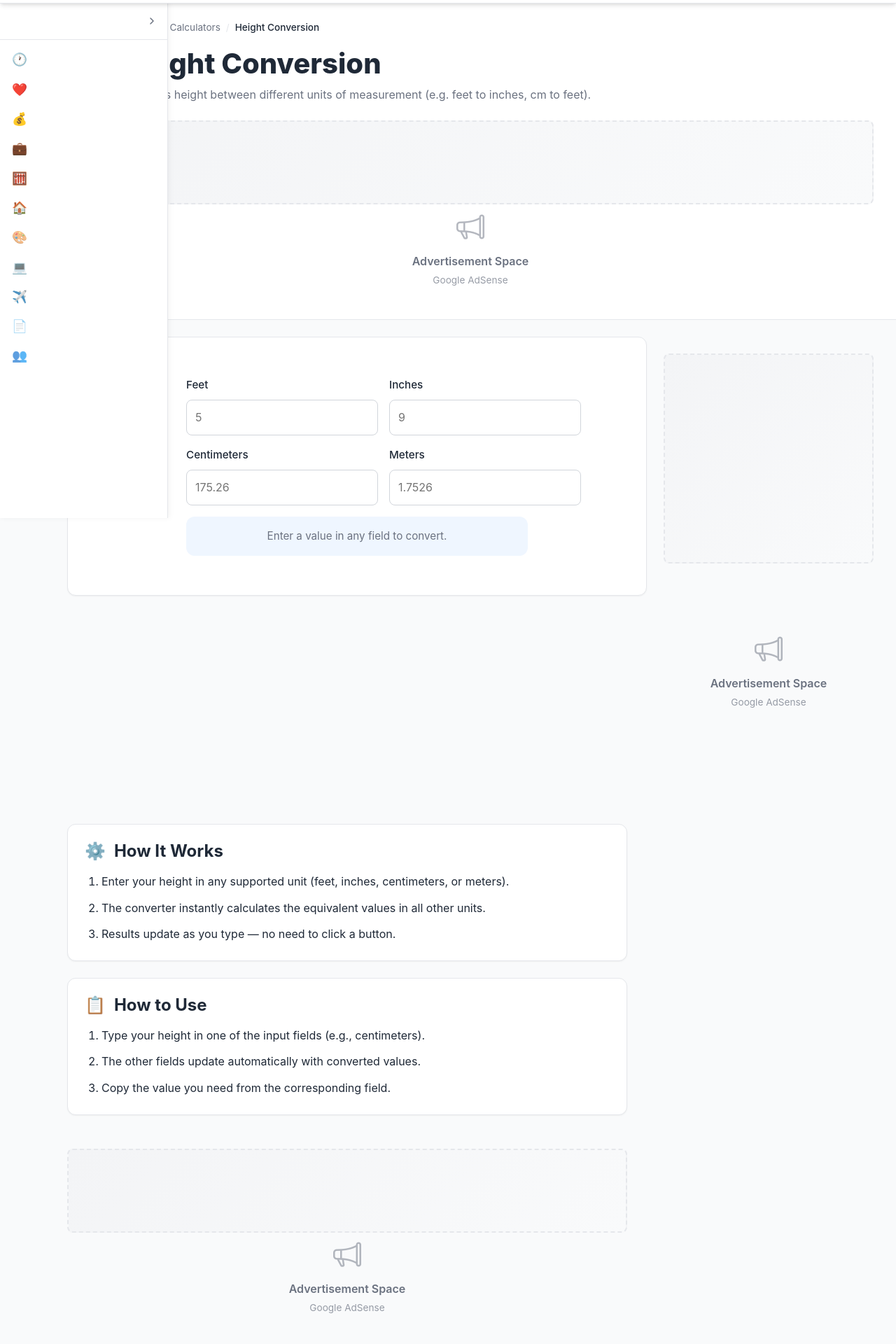
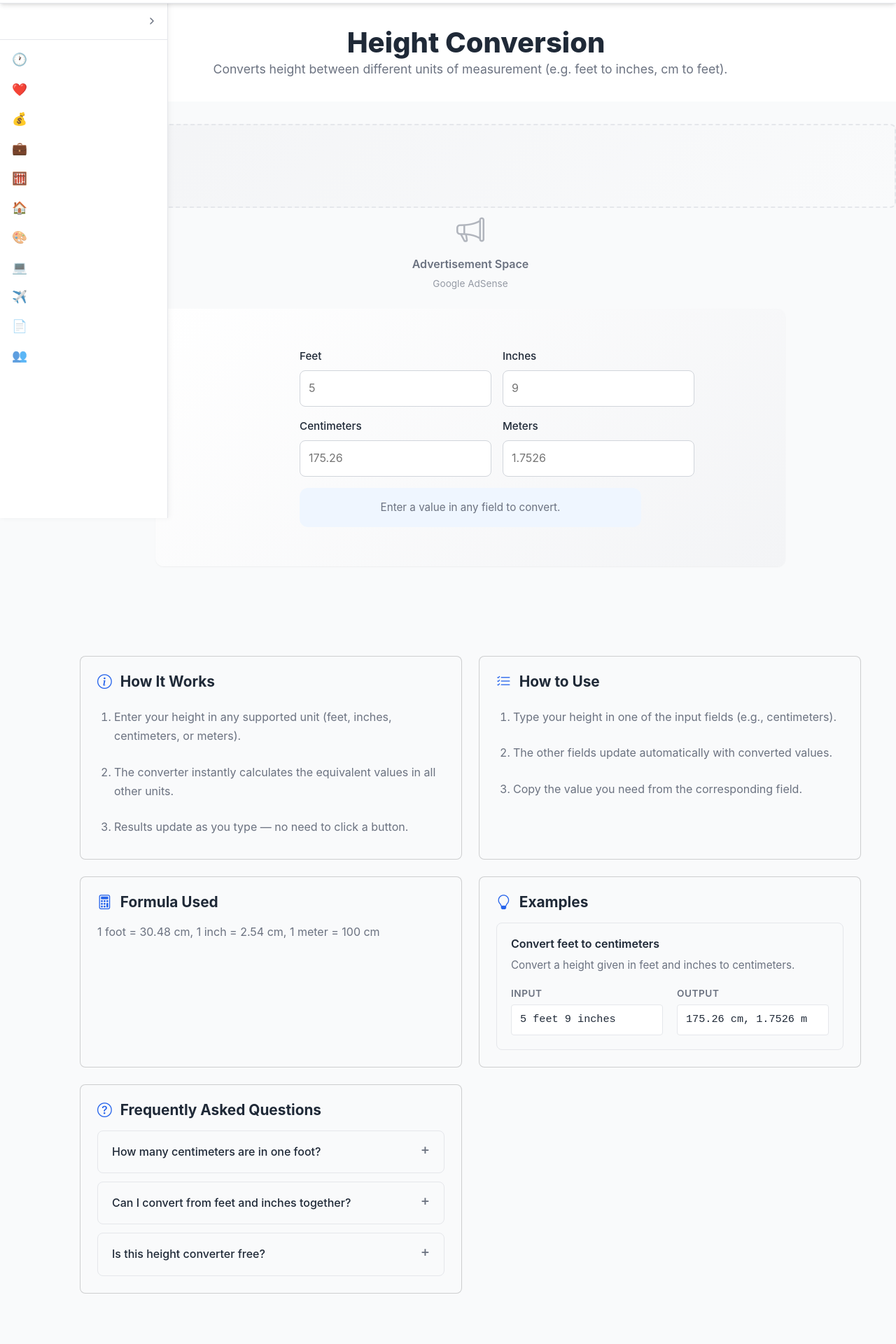
Before and after one commit to maaruriprojects/maaruri-tools-v1, an Angular app in the folder client/: page /converters-calculators/height-conversion in a window 1280 px wide. Shown: the part 60-1980 px from the top of the page at 70% size. Built offline with nearby package versions, Linux system fonts and the light colour scheme.

Commit message:
Update tool pages to new POC design

```diff
--- a/client/src/app/features/tools/tool-shell/tool-shell.html
+++ b/client/src/app/features/tools/tool-shell/tool-shell.html
@@ -1,34 +1,23 @@
 @if (tool() && category()) {
-  <!-- ── Hero section ────────────────────────────────────────── -->
-  <section class="mt-tool-hero">
-    <div class="mt-container">
-      <nav class="mt-tool-breadcrumb">
-        <a routerLink="/">Home</a>
-        <span class="mt-tool-breadcrumb__sep">/</span>
-        <a [routerLink]="'/' + category()!.slug">{{ category()!.name }}</a>
-        <span class="mt-tool-breadcrumb__sep">/</span>
-        <span class="mt-tool-breadcrumb__current">{{ tool()!.name }}</span>
-      </nav>
-      <div class="mt-tool-hero__content">
-        <span class="mt-tool-hero__icon">{{ getIcon(tool()!.icon) }}</span>
-        <div>
-          <h1 class="mt-tool-hero__title">{{ tool()!.name }}</h1>
-          <p class="mt-tool-hero__desc">{{ tool()!.shortDescription }}</p>
-        </div>
-      </div>
-      <div class="mt-tool-hero__ad">
-        <app-ad-auto slot="0000000000" />
-      </div>
+  <!-- ── Page header ─────────────────────────────────────────── -->
+  <section class="tool-page-header">
+    <div class="container">
+      <h1 class="tool-page-title">
+        <i class="bi" [class]="'bi-' + tool()!.icon"></i>
+        <span>{{ tool()!.name }}</span>
+      </h1>
+      <p class="tool-page-description">{{ tool()!.shortDescription }}</p>
     </div>
   </section>
 
-  <!-- ── Main workspace ─────────────────────────────────────── -->
-  <section class="mt-tool-workspace">
-    <div class="mt-container">
-      <div class="mt-tool-layout" [class.mt-tool-layout--full]="isFullWidth()">
-        <!-- Tool UI area (placeholder for now — actual tools come later) -->
-        <div class="mt-tool-layout__main">
-          <div class="mt-tool-workspace-card mt-card">
+  <!-- ── Ad banner ───────────────────────────────────────────── -->
+  <app-ad-banner slot="0000000000" />
+
+  <!-- ── Tool container ──────────────────────────────────────── -->
+  <section class="tool-container-section">
+    <div class="container">
+      <div class="tool-container-card" [class.tool-container-card--full]="isFullWidth()">
+        <div class="tool-container-card__body">
           @switch (toolSlug()) {
             @case ('digital-clock') { <app-digital-clock /> }
             @case ('analog-clock') { <app-analog-clock /> }
@@ -40,146 +29,101 @@
             @case ('height-conversion') { <app-height-conversion /> }
             @case ('word-counter') { <app-word-counter /> }
             @default {
-                <div class="mt-tool-placeholder">
-                  <span class="mt-tool-placeholder__icon">{{ getIcon(tool()!.icon) }}</span>
-                  <p class="mt-tool-placeholder__text">This tool is not yet available.</p>
+              <div class="tool-placeholder">
+                <p class="tool-placeholder__text">This tool is not yet available.</p>
               </div>
             }
           }
         </div>
-
-          <!-- Mobile/full-width: rectangle ad moves below -->
-          @if (isFullWidth()) {
-            <div class="mt-tool-layout__ad-below">
-              <app-ad-rectangle slot="0000000000" />
-            </div>
-          }
-        </div>
-
-        <!-- Desktop right-side rectangle ad (hidden for full-width tools) -->
-        @if (!isFullWidth()) {
-          <aside class="mt-tool-layout__sidebar">
-            <app-ad-rectangle slot="0000000000" />
-          </aside>
-        }
       </div>
     </div>
   </section>
 
-  <!-- ── Content information blocks ──────────────────────────── -->
+  <!-- ── Info section ────────────────────────────────────────── -->
   @if (contentBlocks().length > 0) {
-    <section class="mt-tool-content">
-      <div class="mt-container">
-        <div class="mt-tool-content__blocks">
-          @for (block of contentBlocks(); track block.type; let i = $index) {
-            <div class="mt-tool-content__block mt-card" [id]="block.type">
-              <h2 class="mt-tool-content__block-title">
-                <span class="mt-tool-content__block-icon">{{ block.icon }}</span>
+    <section class="tool-info-section">
+      <div class="container">
+        <div class="row g-4">
+          @for (block of contentBlocks(); track block.type) {
+            <div class="col-md-6">
+              <div class="card info-card" [id]="block.type">
+                <h2 class="info-card__title">
+                  <i class="bi"
+                    [class]="block.type === 'howItWorks' ? 'bi-info-circle' : block.type === 'howToUse' ? 'bi-list-check' : block.type === 'formula' ? 'bi-calculator' : block.type === 'examples' ? 'bi-lightbulb' : 'bi-question-circle'"></i>
                   {{ block.title }}
                 </h2>
-
-              <div class="mt-tool-content__block-body">
-                <!-- How It Works / How to Use: numbered steps -->
+                <div class="info-card__body">
                   @if (block.type === 'howItWorks') {
-                  <ol class="mt-tool-steps">
+                    <ol class="usage-list">
                       @for (step of howItWorks(); track step) {
                         <li>{{ step }}</li>
                       }
                     </ol>
                   } @else if (block.type === 'howToUse') {
-                  <ol class="mt-tool-steps">
+                    <ol class="usage-list">
                       @for (step of howToUse(); track step) {
                         <li>{{ step }}</li>
                       }
                     </ol>
                   } @else if (block.type === 'formula') {
                     @if (formula()) {
-                    <div class="mt-tool-formula">{{ formula() }}</div>
+                      <p class="info-card__text">{{ formula() }}</p>
                     }
                   } @else if (block.type === 'examples') {
-                  <div class="mt-tool-examples">
+                    <div class="info-card__examples">
                       @for (ex of examples(); track ex.title) {
-                      <div class="mt-tool-example">
-                        <h3 class="mt-tool-example__title">{{ ex.title }}</h3>
-                        <p class="mt-tool-example__desc">{{ ex.description }}</p>
-                        <div class="mt-tool-example__io">
-                          <div class="mt-tool-example__field">
-                            <span class="mt-tool-example__label">Input</span>
-                            <span class="mt-tool-example__value">{{ ex.input }}</span>
+                        <div class="info-card__example">
+                          <h3 class="info-card__example-title">{{ ex.title }}</h3>
+                          <p class="info-card__example-desc">{{ ex.description }}</p>
+                          <div class="info-card__example-io">
+                            <div class="info-card__example-field">
+                              <span class="info-card__example-label">Input</span>
+                              <span class="info-card__example-value">{{ ex.input }}</span>
                             </div>
-                          <div class="mt-tool-example__field">
-                            <span class="mt-tool-example__label">Output</span>
-                            <span class="mt-tool-example__value">{{ ex.output }}</span>
+                            <div class="info-card__example-field">
+                              <span class="info-card__example-label">Output</span>
+                              <span class="info-card__example-value">{{ ex.output }}</span>
                             </div>
                           </div>
                         </div>
                       }
                     </div>
                   } @else if (block.type === 'faq') {
-                  <div class="mt-tool-faq">
+                    <div class="info-card__faq">
                       @for (item of faq(); track item.question) {
-                      <details class="mt-tool-faq__item">
-                        <summary class="mt-tool-faq__question">{{ item.question }}</summary>
-                        <p class="mt-tool-faq__answer">{{ item.answer }}</p>
+                        <details class="info-card__faq-item">
+                          <summary class="info-card__faq-question">{{ item.question }}</summary>
+                          <p class="info-card__faq-answer">{{ item.answer }}</p>
                         </details>
                       }
                     </div>
                   }
                 </div>
               </div>
-
-            <!-- Insert in-article ad after every 2 blocks -->
-            @if ((i + 1) % 2 === 0 && i < contentBlocks().length - 1) {
-              <div class="mt-tool-content__ad">
-                <app-ad-in-article slot="0000000000" />
             </div>
-            }
           }
         </div>
       </div>
     </section>
   }
 
-  <!-- ── Related tools ───────────────────────────────────────── -->
-  @if (relatedTools().length > 0) {
-    <section class="mt-tool-related">
-      <div class="mt-container">
-        <h2 class="mt-tool-related__title">Related Tools</h2>
-        <div class="mt-tool-related__grid">
-          @for (rel of relatedTools(); track rel.id) {
-            <a class="mt-tool-related__card mt-card" [routerLink]="'/' + rel.categorySlug + '/' + rel.slug">
-              <span class="mt-tool-related__card-icon">{{ getIcon(rel.icon) }}</span>
-              <div>
-                <h3 class="mt-tool-related__card-name">{{ rel.name }}</h3>
-                <p class="mt-tool-related__card-desc">{{ rel.shortDescription }}</p>
-              </div>
-            </a>
-          }
-        </div>
-      </div>
-    </section>
-  }
-
-  <!-- ── Bottom banner ad ─────────────────────────────────────── -->
-  <div class="mt-tool-bottom-ad">
+  <!-- ── Bottom ad banner ────────────────────────────────────── -->
   <app-ad-banner slot="0000000000" />
-  </div>
 } @else if (loaded()) {
-  <!-- Tool not found -->
-  <section class="mt-tool-not-found">
-    <div class="mt-container">
-      <div class="mt-tool-not-found__inner">
-        <span class="mt-tool-not-found__icon">🔍</span>
-        <h1 class="mt-tool-not-found__title">Tool Not Found</h1>
-        <p class="mt-tool-not-found__text">The tool you're looking for doesn't exist or may have been moved.</p>
-        <a class="mt-tool-not-found__link" routerLink="/">Back to Home</a>
+  <section class="tool-not-found">
+    <div class="container">
+      <div class="tool-not-found__inner">
+        <i class="bi bi-search tool-not-found__icon"></i>
+        <h1 class="tool-not-found__title">Tool Not Found</h1>
+        <p class="tool-not-found__text">The tool you're looking for doesn't exist or may have been moved.</p>
+        <a class="tool-not-found__link" routerLink="/">Back to Home</a>
       </div>
     </div>
   </section>
 } @else {
-  <section class="mt-tool-loading">
-    <div class="mt-container">
-      <p class="mt-text-muted">Loading...</p>
+  <section class="tool-loading">
+    <div class="container">
+      <p class="tool-loading__text">Loading...</p>
     </div>
   </section>
 }
--- a/client/src/app/features/tools/tool-shell/tool-shell.scss
+++ b/client/src/app/features/tools/tool-shell/tool-shell.scss
@@ -2,239 +2,157 @@
 
 :host {
   display: block;
+  min-height: 100vh;
 }
 
-// ── Hero ────────────────────────────────────────────────────
-.mt-tool-hero {
-  padding: 1.5rem 1rem 1.25rem;
+// ── Page header ──────────────────────────────────────────────
+.tool-page-header {
+  text-align: center;
+  padding: 2rem 0;
+  margin-bottom: 2rem;
   background: var(--bg-primary);
-  border-bottom: 1px solid var(--border-color);
 }
 
-.mt-tool-breadcrumb {
+.tool-page-title {
   display: flex;
   align-items: center;
-  gap: 0.5rem;
-  font-size: 0.85rem;
-  color: var(--text-secondary);
-  margin-bottom: 1rem;
-
-  a {
-    color: var(--text-secondary);
-    text-decoration: none;
-    transition: color var(--transition-speed) ease;
-
-    &:hover { color: var(--primary-color); }
-  }
-
-  &__sep { color: var(--border-color); }
-  &__current { color: var(--text-primary); font-weight: 500; }
-}
-
-.mt-tool-hero__content {
-  display: flex;
-  align-items: flex-start;
-  gap: 1.25rem;
-  margin-bottom: 1.25rem;
-}
-
-.mt-tool-hero__icon {
-  font-size: 3rem;
-  flex-shrink: 0;
-  line-height: 1;
-}
-
-.mt-tool-hero__title {
+  justify-content: center;
+  gap: 1rem;
   font-size: 2.5rem;
   font-weight: 800;
   color: var(--text-primary);
-  margin: 0 0 0.5rem;
+  margin: 0;
+
+  i {
+    color: var(--primary-color);
+    font-size: 2.5rem;
+  }
 
   @include bp.mobile {
-    font-size: 1.75rem;
+    flex-direction: column;
+    gap: 0.5rem;
+    font-size: 2rem;
+
+    i {
+      font-size: 2rem;
+    }
   }
 }
 
-.mt-tool-hero__desc {
-  font-size: 1rem;
+.tool-page-description {
+  font-size: 1.1rem;
   color: var(--text-secondary);
   margin: 0;
 }
 
-.mt-tool-hero__ad {
-  margin-top: 1rem;
+// ── Tool container ───────────────────────────────────────────
+.tool-container-section {
+  padding: 0 0 2rem;
 }
 
-// ── Workspace layout ────────────────────────────────────────
-.mt-tool-workspace {
-  padding: 1.5rem 1rem;
+.tool-container-card {
+  max-width: 900px;
+  margin: 0 auto;
+  background: linear-gradient(135deg, var(--bg-primary), var(--bg-tertiary));
+  border-radius: 12px;
+  box-shadow: var(--shadow-sm);
+  overflow: hidden;
+
+  &--full {
+    max-width: 700px;
   }
 
-.mt-tool-layout {
-  display: grid;
-  grid-template-columns: 1fr 300px;
-  gap: 1.5rem;
-
-  &--full {
-    grid-template-columns: 1fr;
-  }
-
-  @include bp.tablet-down {
-    grid-template-columns: 1fr;
-  }
-}
-
-.mt-tool-layout__main {
-  min-width: 0;
-}
-
-.mt-tool-layout__sidebar {
-  @include bp.tablet-down {
-    display: none;
-  }
-}
-
-.mt-tool-layout__ad-below {
-  margin-top: 1.5rem;
-  display: none;
-
-  @include bp.tablet-down {
-    display: block;
-  }
-}
-
-// ── Tool placeholder ─────────────────────────────────────────
-.mt-tool-workspace-card {
+  &__body {
     padding: 2rem;
   min-height: 300px;
     display: flex;
     align-items: center;
     justify-content: center;
   }
+}
 
-.mt-tool-placeholder {
+// ── Tool placeholder ─────────────────────────────────────────
+.tool-placeholder {
   text-align: center;
-
-  &__icon {
-    font-size: 3rem;
-    display: block;
-    margin-bottom: 1rem;
-    opacity: 0.5;
-  }
 
   &__text {
     font-size: 1.25rem;
     font-weight: 700;
     color: var(--text-primary);
-    margin: 0 0 0.5rem;
-  }
-
-  &__hint {
-    font-size: 0.95rem;
-    color: var(--text-secondary);
     margin: 0;
   }
 }
 
-// ── Content blocks ───────────────────────────────────────────
-.mt-tool-content {
-  padding: 1.5rem 1rem;
+// ── Info section ─────────────────────────────────────────────
+.tool-info-section {
+  padding: 3rem 0;
+  margin-top: 3rem;
 }
 
-.mt-tool-content__blocks {
-  display: flex;
-  flex-direction: column;
-  gap: 1.5rem;
-  max-width: 800px;
-}
+.info-card {
+  padding: 1.5rem;
+  height: 100%;
 
-.mt-tool-content__block {
-  padding: 1.5rem;
-}
-
-.mt-tool-content__block-title {
+  &__title {
     display: flex;
     align-items: center;
     gap: 0.75rem;
-  font-size: 1.5rem;
+    font-size: 1.3rem;
     font-weight: 700;
     color: var(--text-primary);
     margin: 0 0 1rem;
+
+    i {
+      color: var(--primary-color);
+      font-size: 1.3rem;
+    }
   }
 
-.mt-tool-content__block-icon {
-  font-size: 1.5rem;
+  &__body {
+    font-size: 1rem;
+    color: var(--text-secondary);
+    line-height: 1.7;
   }
 
-.mt-tool-content__block-body {
-  font-size: 1rem;
-  color: var(--text-primary);
-  line-height: 1.6;
-}
-
-.mt-tool-content__ad {
+  &__text {
+    color: var(--text-secondary);
+    line-height: 1.7;
     margin: 0;
   }
 
-// ── Steps ────────────────────────────────────────────────────
-.mt-tool-steps {
-  list-style: decimal;
-  padding-left: 1.5rem;
-  margin: 0;
-  display: flex;
-  flex-direction: column;
-  gap: 0.75rem;
-
-  li {
-    line-height: 1.6;
-  }
-}
-
-// ── Formula ──────────────────────────────────────────────────
-.mt-tool-formula {
-  font-family: var(--font-mono);
-  font-size: 1rem;
-  background: var(--bg-secondary);
-  border: 1px solid var(--border-color);
-  border-radius: 8px;
-  padding: 1rem 1.25rem;
-  color: var(--text-primary);
-  overflow-x: auto;
-}
-
-// ── Examples ─────────────────────────────────────────────────
-.mt-tool-examples {
+  &__examples {
     display: flex;
     flex-direction: column;
     gap: 1.25rem;
   }
 
-.mt-tool-example {
+  &__example {
     border: 1px solid var(--border-color);
     border-radius: 8px;
     padding: 1.25rem;
     background: var(--bg-secondary);
+  }
 
-  &__title {
+  &__example-title {
     font-size: 1rem;
     font-weight: 600;
     color: var(--text-primary);
     margin: 0 0 0.5rem;
   }
 
-  &__desc {
+  &__example-desc {
     font-size: 0.95rem;
     color: var(--text-secondary);
     margin: 0 0 1rem;
   }
 
-  &__io {
+  &__example-io {
     display: flex;
     gap: 1.25rem;
     flex-wrap: wrap;
   }
 
-  &__field {
+  &__example-field {
     display: flex;
     flex-direction: column;
     gap: 0.25rem;
@@ -242,7 +160,7 @@
     min-width: 200px;
   }
 
-  &__label {
+  &__example-label {
     font-size: 0.85rem;
     font-weight: 600;
     color: var(--text-secondary);
@@ -250,7 +168,7 @@
     letter-spacing: 0.04em;
   }
 
-  &__value {
+  &__example-value {
     font-family: var(--font-mono);
     font-size: 0.95rem;
     color: var(--text-primary);
@@ -259,22 +177,20 @@
     border-radius: 4px;
     padding: 0.5rem 0.75rem;
   }
-}
 
-// ── FAQ ──────────────────────────────────────────────────────
-.mt-tool-faq {
+  &__faq {
     display: flex;
     flex-direction: column;
     gap: 0.75rem;
   }
 
-.mt-tool-faq__item {
+  &__faq-item {
     border: 1px solid var(--border-color);
     border-radius: 8px;
     overflow: hidden;
   }
 
-.mt-tool-faq__question {
+  &__faq-question {
     padding: 1rem 1.25rem;
     font-size: 1rem;
     font-weight: 500;
@@ -283,7 +199,10 @@
     list-style: none;
     user-select: none;
 
-  &::-webkit-details-marker { display: none; }
+    &::-webkit-details-marker {
+      display: none;
+    }
+
     &::after {
       content: '+';
       float: right;
@@ -294,79 +213,38 @@
     }
   }
 
-.mt-tool-faq__item[open] .mt-tool-faq__question::after {
+  &__faq-item[open] &__faq-question::after {
     content: '−';
   }
 
-.mt-tool-faq__answer {
+  &__faq-answer {
     padding: 0 1.25rem 1rem;
     font-size: 0.95rem;
     color: var(--text-secondary);
     line-height: 1.6;
     margin: 0;
   }
-
-// ── Related tools ────────────────────────────────────────────
-.mt-tool-related {
-  padding: 1.5rem 1rem 2rem;
 }
 
-.mt-tool-related__title {
-  font-size: 1.5rem;
-  font-weight: 700;
-  color: var(--text-primary);
-  margin: 0 0 1.25rem;
-}
+// ── Usage list ───────────────────────────────────────────────
+.usage-list {
+  list-style: decimal;
+  padding-left: 1.5rem;
+  margin: 0;
+  display: flex;
+  flex-direction: column;
+  gap: 0.5rem;
 
-.mt-tool-related__grid {
-  display: grid;
-  grid-template-columns: repeat(auto-fill, minmax(250px, 1fr));
-  gap: 1.5rem;
-}
-
-.mt-tool-related__card {
-  display: flex;
-  align-items: flex-start;
-  gap: 0.75rem;
-  padding: 1rem;
-  text-decoration: none;
-  color: var(--text-primary);
-  transition: transform var(--transition-speed) ease,
-    box-shadow var(--transition-speed) ease;
-
-  &:hover {
-    transform: translateY(-4px);
-    box-shadow: var(--shadow-xl);
-  }
-
-  &-icon {
-    font-size: 1.25rem;
-    flex-shrink: 0;
-  }
-
-  &-name {
-    font-size: 0.95rem;
-    font-weight: 600;
-    color: var(--text-primary);
-    margin: 0 0 0.25rem;
-  }
-
-  &-desc {
-    font-size: 0.85rem;
+  li {
     color: var(--text-secondary);
-    margin: 0;
-    line-height: 1.6;
+    line-height: 1.7;
+    padding: 0.5rem 0;
   }
 }
 
-// ── Bottom ad ────────────────────────────────────────────────
-.mt-tool-bottom-ad {
-  padding: 0 1rem 1.5rem;
-}
-
 // ── Not found ────────────────────────────────────────────────
-.mt-tool-not-found {
-  padding: 4rem 1rem;
+.tool-not-found {
+  padding: 4rem 0;
 
   &__inner {
     text-align: center;
@@ -376,6 +254,7 @@
 
   &__icon {
     font-size: 3.5rem;
+    color: var(--text-secondary);
     display: block;
     margin-bottom: 1.25rem;
     opacity: 0.6;
@@ -415,7 +294,13 @@
 }
 
 // ── Loading ──────────────────────────────────────────────────
-.mt-tool-loading {
-  padding: 4rem 1rem;
+.tool-loading {
+  padding: 4rem 0;
   text-align: center;
+
+  &__text {
+    color: var(--text-secondary);
+    font-size: 1rem;
+    margin: 0;
   }
+}
```
Lines whose indentation alone changed are shown as unchanged.
